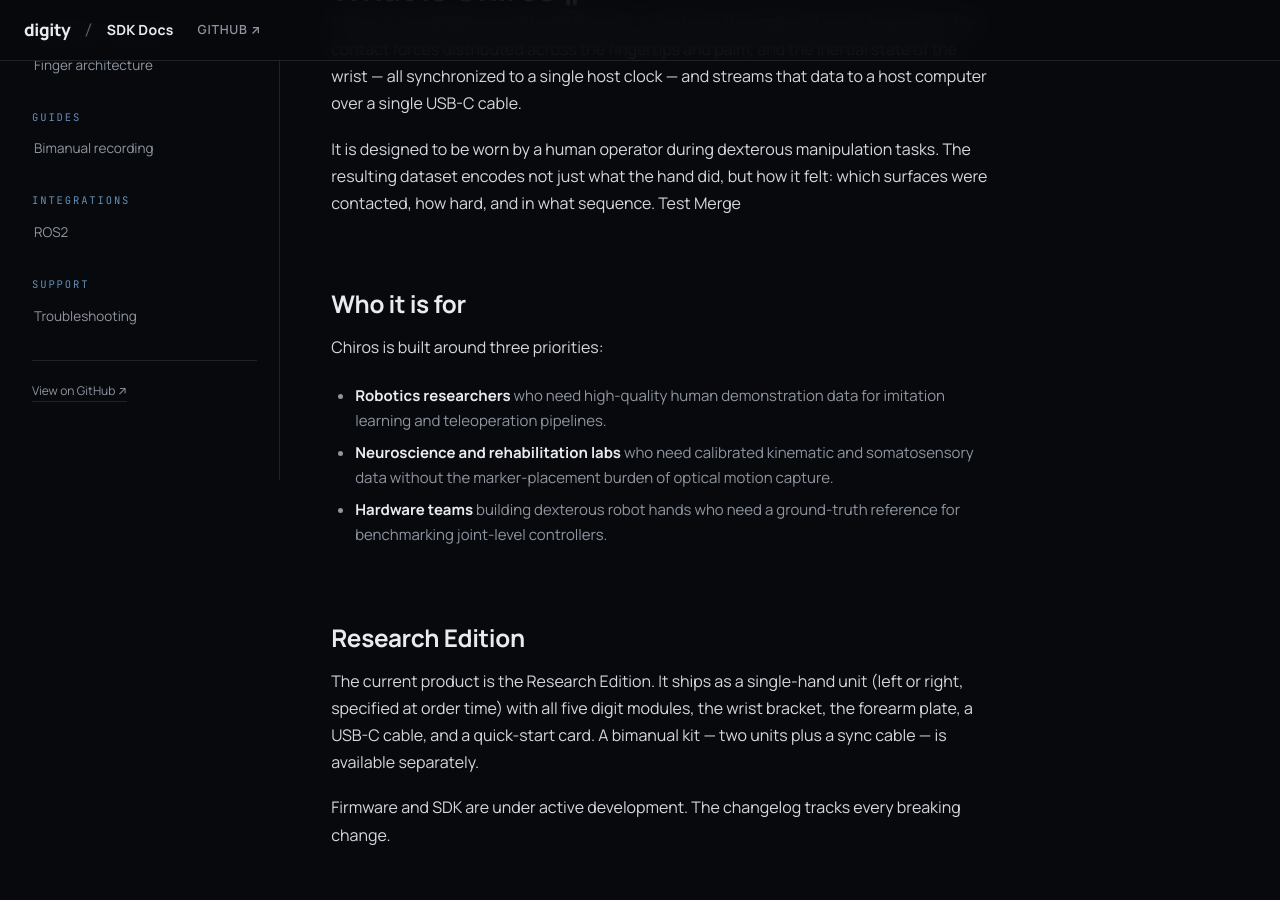
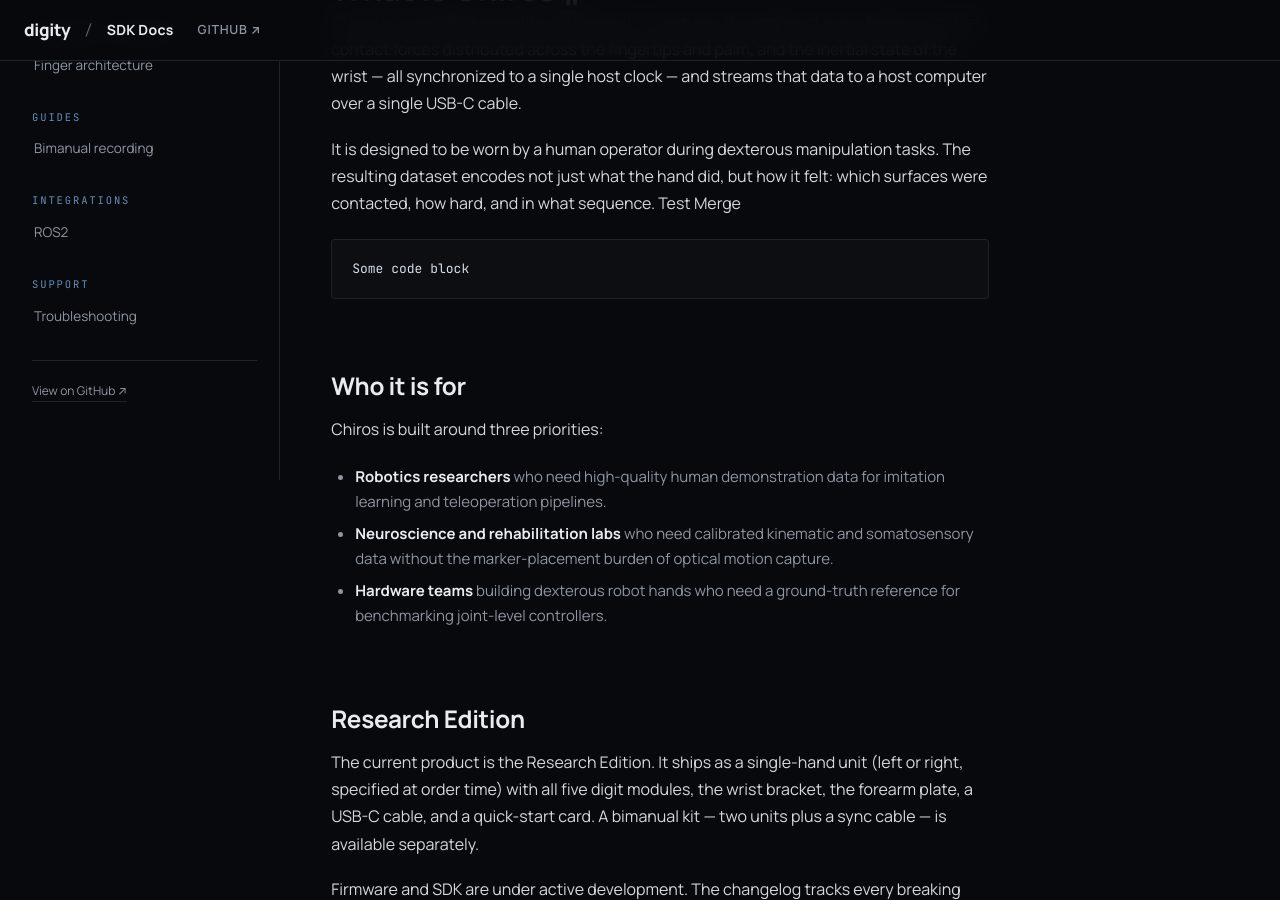
Before and after one commit to digity-cristobalcorral/digity-sdk, an MkDocs documentation site: the page built from docs/what-is-chiros.md, in a window 1280 px wide and 900 px high, scrolled down 386 px. Built offline with MkDocs 1.6.1, drawn with Linux system fonts in a browser that asks for light colours.

Commit message:
GITBOOK-7: No subject

````diff
--- a/docs/what-is-chiros.md
+++ b/docs/what-is-chiros.md
@@ -12,7 +12,13 @@
 
 It is designed to be worn by a human operator during dexterous manipulation tasks. The resulting dataset encodes not just what the hand did, but how it felt: which surfaces were contacted, how hard, and in what sequence. Test Merge
 
+```
+Some code block
+```
+
 ## Who it is for
+
+
 
 Chiros is built around three priorities:
 
````
Also changed, not shown: docs/README.md (added, +1 -0 lines).
